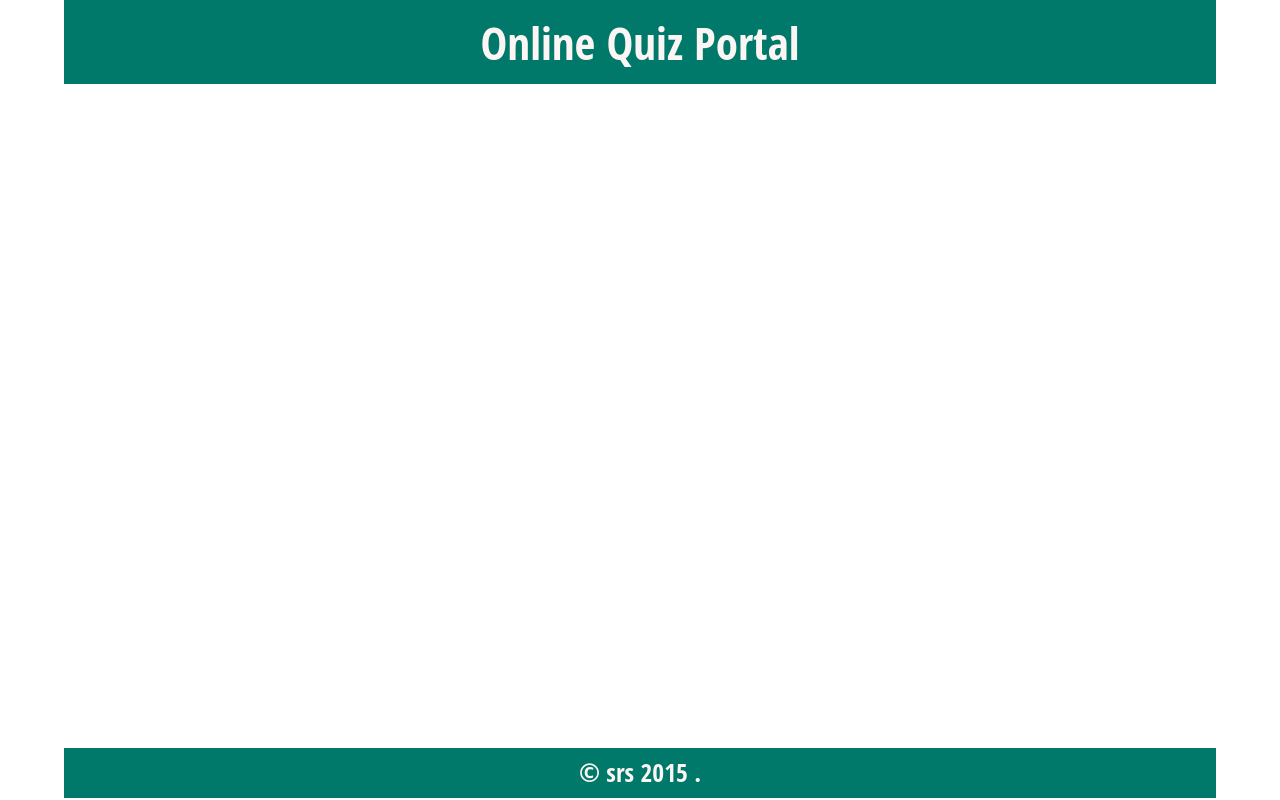
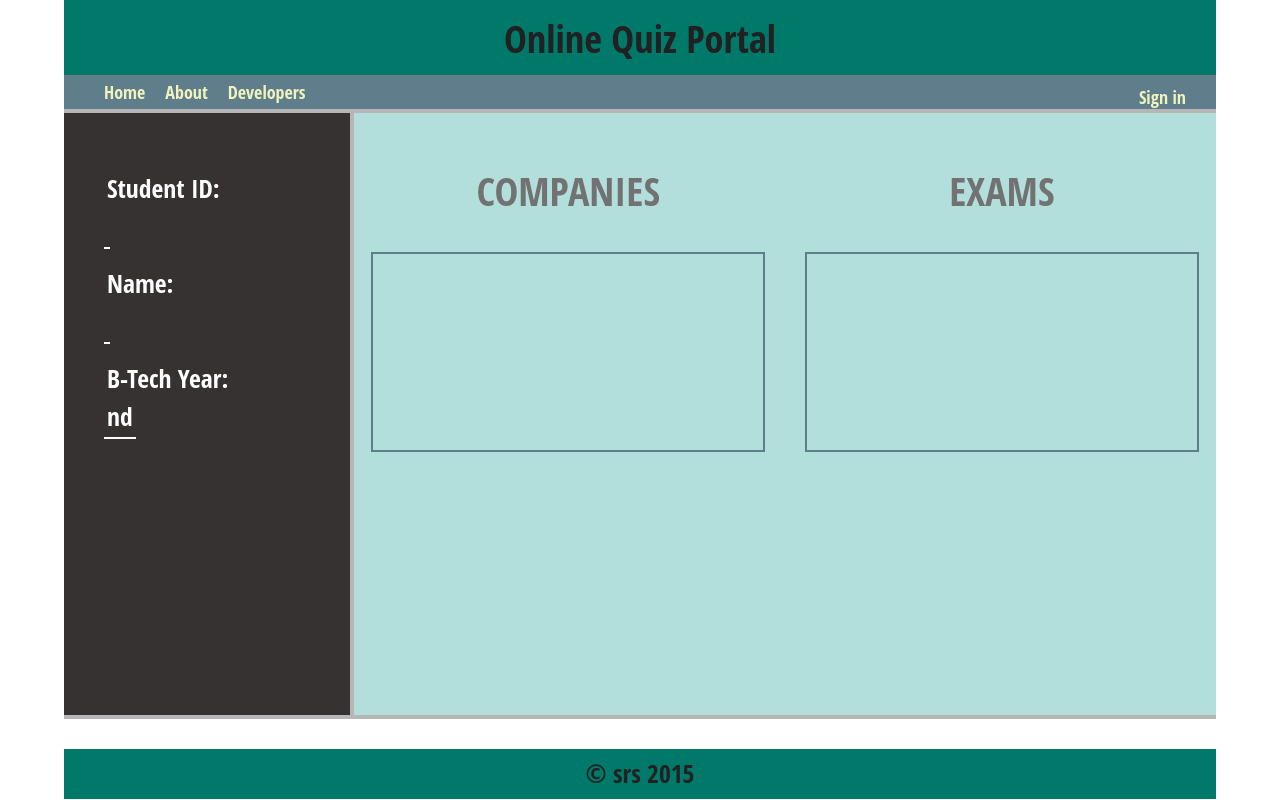
Before and after one commit to rv1996/Online_quiz_portal, a PHP site: page /exam-selection.php in a window 1280 px wide. Run offline with PHP 8.4, Linux system fonts and the light colour scheme; data that the repository does not hold is empty.

Commit message:
exam selection designed(links not added,exam selection not added),similar design not added to rest of the fies...to be done next

```diff
--- a/Page-heading.php
+++ b/Page-heading.php
@@ -1,2 +1,2 @@
-<div style="background:#00796B;color:#FBF5F3;width:100%;height:auto;font-size:45px;padding:1%;
+<div style="background:#00796B;color:#212121;width:100%;height:auto;font-size:3vw;padding:1%;
 position:relative;font-family: 'Open Sans Condensed', arial, sans;"><center>Online Quiz Portal</center></div>
--- a/bottom-label.php
+++ b/bottom-label.php
@@ -1,3 +1,3 @@
 <div style="background:#00796B;width:90%;height:auto;
 font-size:2vw;padding:.6%;
-bottom:2px;position:fixed;color:#FBF5F3;font-family: 'Open Sans Condensed', arial, sans;"><center>&copy srs 2015 .</center></div>
+bottom:.09vw;position:fixed;color:#212121;font-family: 'Open Sans Condensed', arial, sans;"><center>&copy srs 2015</center></div>
--- /dev/null
+++ b/companies-list.php
@@ -0,0 +1,25 @@
+<?php
+require 'connect.php';
+//require 'core.php';
+
+$i=1;
+$query_company = "SELECT companyid,name FROM company_info ORDER BY companyid";
+$result_company = mysql_query($query_company) or die(mysql_error());
+
+while($row = mysql_fetch_array($result_company)){
+	$company_id[$i] = $row['companyid'];
+	$company_name[$i] = $row['name'];
+	$i++;
+	}
+$n_of_companies = $i -1;
+?>
+<div id="companies-list">
+	<ul>
+    	<?php
+			for($i=1;$i<=$n_of_companies;$i++){
+				echo "<li><b>".$company_name[$i]."</b></li>";
+				}
+		?>
+    </ul>
+
+</div>
--- /dev/null
+++ b/dashboard.css
@@ -0,0 +1,76 @@
+@charset "utf-8";
+/* CSS Document */
+/*styling for student_dasdboard page*/
+
+#student-exam, #student-practice{
+	position:absolute;
+	background:#FBFBFB;
+	border-bottom:solid 8px #4DC700;
+	color:#5A5A5A;
+	font-size:4vw;
+	width:18%;
+	-webkit-transition: -webkit-transform 1s,background 1s;
+	transition:-webkit-transform 1s,background 1s,box-shadow 1s;
+	display:inline;
+	top:40%;
+	text-align:center;
+	padding:1.6%;
+}
+
+#student-exam:hover,#student-practice:hover,#student-details:hover{
+	-webkit-transform: scale(1.1,1.1);
+	transform: scale(1.1,1.1);
+	background:#F5E6E1;
+	box-shadow: 6px 6px 6px grey;
+	cursor:pointer;
+	font-family: 'Open Sans Condensed', arial, sans;
+	border-radius:5px;
+}
+
+#student-exam{
+	left:9em;
+
+}
+#student-practice{
+	left:17em;
+
+}
+#student-details{
+
+	left:53%;
+	position:absolute;
+	background:#FBFBFB;
+	border-bottom:solid 8px #4DC700;
+	color:#5A5A5A;
+	font-size:3vw;
+	width:13%;
+	text-align:center;
+	-webkit-transition: -webkit-transform 1s,background 1s;
+	transition:-webkit-transform 1s,background 1s,box-shadow 1s;
+	display:inline;
+	top:70%;
+	padding:1%;
+}
+
+.display{
+	height:75.7vh;
+	width:25%;
+	background:#373232;
+	padding-top:5%;
+	color:#FFFFFF;
+	border-right:solid 2px #B6B6B6;
+	border-bottom:solid 4px #B6B6B6;
+	float:left;
+
+}
+.display li{
+	margin-bottom:3px;
+}
+.display ul span{
+	border-bottom:solid 2px white;
+
+}
+.display ul li label,span{
+	padding:3px;
+	font-size:2vw;
+}
--- a/exam-area.php
+++ b/exam-area.php
@@ -98,6 +98,7 @@ include 'ans-check.php';
 
 <div id="phpcode"></div>
 <div id="displayarea">
+exam
 <!--div id="question"></div>
 <div id="ans"></div>
 <div id="submit"><input type='submit' /></div-->
--- a/exam-selection.php
+++ b/exam-selection.php
@@ -5,6 +5,47 @@
 <meta http-equiv="Content-Type" content="text/html; charset=utf-8" />
 <title>Untitled Document</title>
 <link rel="stylesheet" type="text/css" href="style.css" />
+<style>
+#section{
+	position:relative;
+	float:right;
+	width:75%;
+	border-left:solid 2px #B6B6B6;
+	background:#B2DFDB;
+	height:75.7vh;
+	border-bottom:solid 4px #B6B6B6;
+	}
+#companies,#exams{
+	position:relative;
+	display:inline-block;
+	width:49.7%;
+	color:#727272;
+	padding:2%;
+	}
+#exams{
+	float:right;
+	}
+
+.list-names{
+	text-align:center;
+	font-size:5vh;
+	}
+#companies-list,#exams-list{
+	color:#212121;
+	font-size:1.5vw;
+	border:solid 2px #607D8B;
+	height:25vh;
+
+	}
+#companies-list ul,#exams-list ul{
+	text-align:center;
+	padding:2%;
+	}
+#companies-list li,#exams-list li{
+	margin:1%;
+	}
+</style>
+
 </head>
 
 <body>
@@ -12,9 +53,18 @@
 require 'connect.php';
 include 'Page-heading.php';
 include 'bottom-label.php';
-
+include 'navigation.php';
+include 'profile.php';
 ?>
-
-
+	<div id="section">
+		<div id="companies">
+			<h2 class="list-names">COMPANIES</h2>
+			<?php include 'companies-list.php'; ?>
+		</div>
+		<div id="exams">
+			<h2 class="list-names">EXAMS</h2>
+			<?php include 'exams-list.php'; ?>
+		</div>
+    </div>
 </body>
 </html>
--- /dev/null
+++ b/exams-list.php
@@ -0,0 +1,23 @@
+<?php
+require 'connect.php';
+
+$query_exams = "SELECT examid FROM company_exams ORDER BY examid";
+$result_exams = mysql_query($query_exams) or die(mysql_error());
+$i = 1;
+while($row = mysql_fetch_array($result_exams)){
+	$exam_id[$i] = $row['examid'];
+	$i++;
+	}
+$n_of_exams = $i - 1;
+?>
+
+<div id="exams-list">
+	<ul>
+    	<?php
+		for($i=1;$i<=$n_of_exams;$i++){
+			echo "<li>EXAM <b>".$exam_id[$i]."</b></li>";
+			}
+		 ?>
+    </ul>
+
+</div>
--- /dev/null
+++ b/navigation.css
@@ -0,0 +1,51 @@
+@charset "utf-8";
+/* CSS Document */
+#nav li:hover{
+	background-color:#607D8B;
+	cursor:pointer;
+	color:#FBF5F3;
+
+}
+
+ul{
+	margin:0px;
+
+}
+li{
+	list-style:none;
+
+}
+#nav li,#nav_side{
+	float:left;
+
+	margin-right:20px;
+	margin-top:5px;
+	display:inline;
+
+	background:#607D8B;
+	font-size:large;
+
+	/*-webkit-transition: -webkit-transform 1s,background 1s;*/
+
+}
+#nav_side{
+	width:30%;
+	margin-right:10px;
+	margin-top:5px;
+	float:right;
+	text-align:right;
+
+}
+
+
+#nav{
+	position:relative;
+	background:#607D8B;
+	width:100%;
+	float:right;
+	color:#F0F3BD;
+	border-bottom:solid 4px #B6B6B6;
+}
+li#button{
+	float:right;
+}
--- /dev/null
+++ b/navigation.php
@@ -0,0 +1,29 @@
+
+<link rel="stylesheet" type="text/css" href="navigation.css" />
+
+<div id="nav">
+		<ul>
+			<li onclick="return home();">Home</li>
+			<li onclick="return about();">About</li>
+			<li onclick="return developer();">Developers</li>
+
+
+		<label id="nav_side">
+		<?php
+		if(empty($_SESSION['user_name'])){
+			if(!empty($_SESSION['company_name'])){
+				echo ' '.$_SESSION['company_name'].' <a style ="padding:2%;margin-left:10px;margin:auto;color:#6D5252;
+				border-left:solid 2px #B6B6B6;" href="logout_page.php" >Logout</a>';
+				}
+			else{
+				echo '<li id="button" onclick="return sign_in();" >Sign in</li>';
+				}
+			}
+		else{
+			echo " ".$_SESSION['user_name']." <a style ='padding:2%;
+					margin-left:10px;margin:auto;color:#6D5252;border-left:solid 2px #B6B6B6;' href='logout_page.php' >Logout</a>";
+			}
+		?>
+        </label>
+		</ul>
+</div>
--- /dev/null
+++ b/profile.php
@@ -0,0 +1,13 @@
+<head><link rel="stylesheet" type="text/css" href="dashboard.css"></head>
+
+<nav class="display">
+
+    <ul>
+        <li><label>Student ID:</label></li><span><?php echo @$_SESSION['student_data']['StudentNumber']?></span>
+        <br><br>
+        <li><label>Name:</label></li><span><?php echo @$_SESSION['student_data']['Name']?></span>
+        <br><br>
+        <li><label>B-Tech Year:</label></li><span><?php echo @$_SESSION['student_data']['BTechYear'].'nd'?></span>
+        <br>
+    </ul>
+</nav>
--- a/style.css
+++ b/style.css
@@ -1,7 +1,7 @@
 /* styling of all the  pages are done here....*/
 *{
 		box-sizing:border-box;
-		 font-family: 'Open Sans Condensed', arial, sans;
+		font-family: 'Open Sans Condensed', arial, sans;
 	}
 
 #form_header{
```
Also changed, not shown: student_dashboard.php (added, +32 -0 lines).
